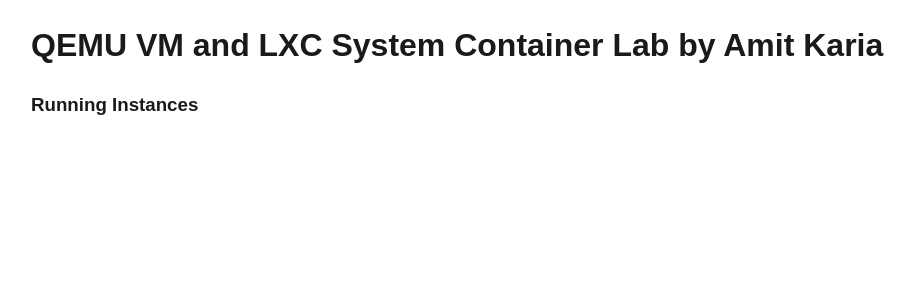
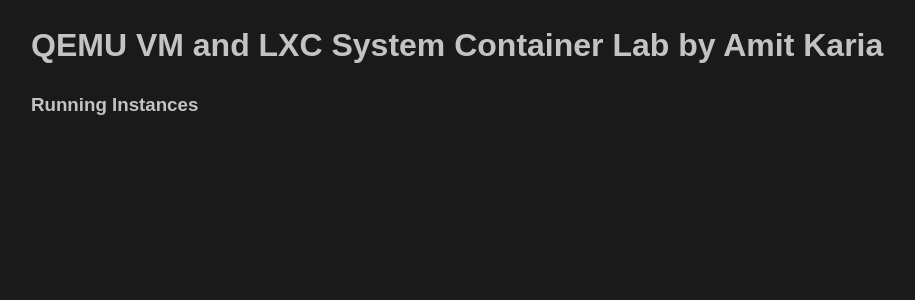
Before and after one commit to akaria2001/Lab2022, a Flask app: template templates/lab.html in a window 1280 px wide. Shown: the top 300 px of the page, without its empty margins (9-924 px from the left). Run offline with Flask 3, Linux system fonts and the light colour scheme; the template is opened without the code that fills it, so the values that code supplies are empty.

Commit message:
Update to css and index.html

```diff
--- a/static/styles.css
+++ b/static/styles.css
@@ -1,13 +1,13 @@
 body {
     font-family: Arial, Helvetica, sans-serif;
     margin: 0;
-    background-color: hsla(0, 0%, 100%, 0.743);
-    color: hsl(0, 0%, 10%);
+    color: hsla(0, 0%, 100%, 0.743);
+    background-color: hsl(0, 0%, 10%);
     line-height: 1.5;
 }
 
 .table_row:nth-child(even) {
-    background-color: hsl(197, 34%, 88%);
+    background-color: hsl(250, 90%, 45%);
 }
 
 .table_header {
@@ -17,5 +17,5 @@
 .table {
     border-spacing: 1;
     margin: 1rem;
-    background-color: rgb(127, 178, 255);
+    background-color: rgb(36, 5, 116);
 }
--- a/templates/index.html
+++ b/templates/index.html
@@ -22,7 +22,7 @@
     sessionStorage.setItem('refreshCount', refreshCount);
     window.onload = timedRefresh(100);
 }
-    //   -->
+//   -->
 </script>
 
 <body>
```
